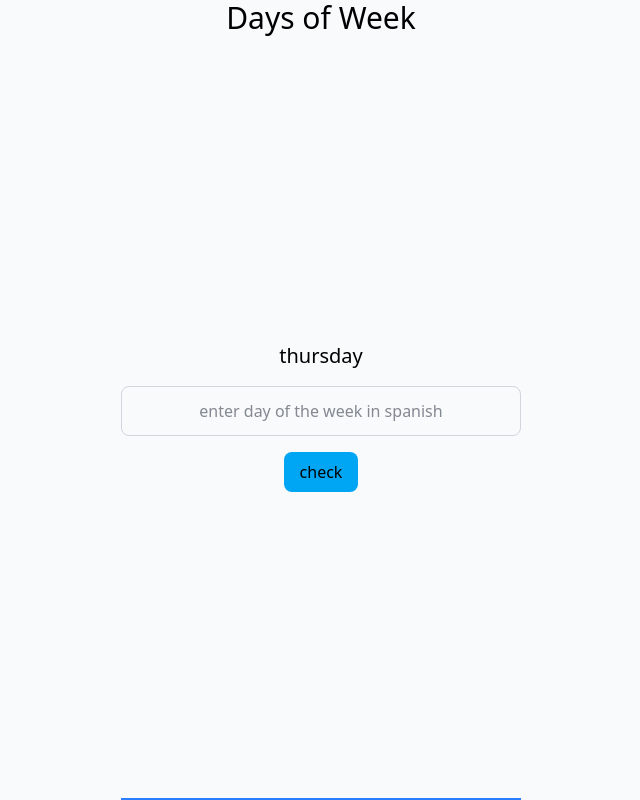
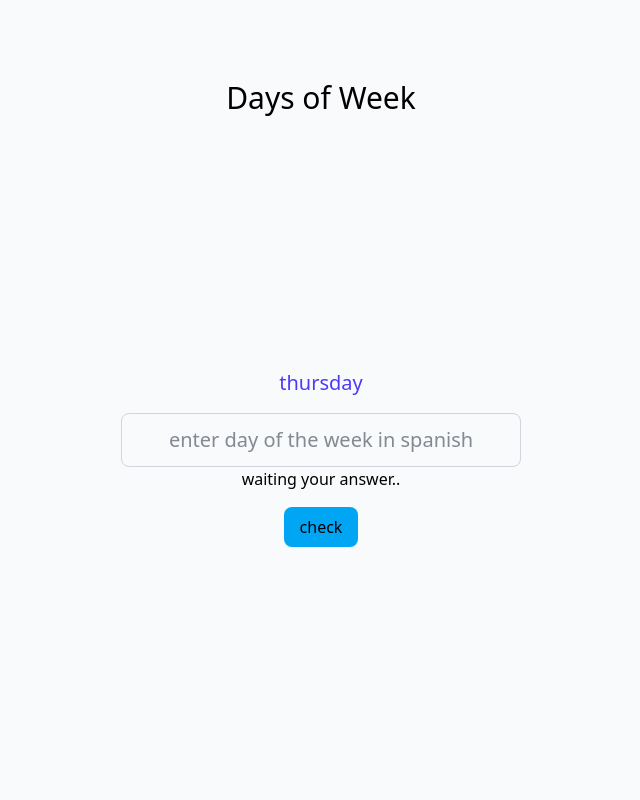
Before and after one commit to danadalabayevacom/talky-talk, a React (Vite) app: page / in a window 1280 px wide. Shown: the whole page, without its empty margins (319-959 px from the left). Built offline with nearby package versions, Linux system fonts and the light colour scheme.

Commit message:
Added correct/incorrect message

```diff
--- a/src/App.jsx
+++ b/src/App.jsx
@@ -5,11 +5,12 @@ import { days, daysEs } from "./dayOfWeeks.js";
 function App() {
   const [index, setIndex] = useState(getRandomIdx(days));
   const [userInput, setUserInput] = useState("");
+  const [answer, setAnswer] = useState(null);
+
   const handleChange = (e) => {
     console.log("text:", e.target.value);
     setUserInput(e.target.value);
   };
-
 
   const onClick = () => {
     const firstvalue = daysEs[index];
@@ -17,31 +18,41 @@ function App() {
     const thirdvalue = secondvalue.toLowerCase();
 
     if (firstvalue === thirdvalue) {
-      console.log("correct");
+      setAnswer(true);
     } else {
-      console.log("incorrect");
+      setAnswer(false);
     }
   };
 
-  console.log("render");
   return (
     <>
       <div className="flex justify-center min-h-screen  bg-slate-50">
         <div className="flex flex-col justify-between">
-          <div className="text-3xl text-center text-bold">Days of Week</div>
+          <div className="text-3xl text-center text-bold mt-20">
+            Days of Week
+          </div>
           <div className="flex flex-col ">
-            <div className="text-center text-xl">
+            <div className="text-center text-xl text-indigo-600">
               {days[index]}
               {/* Это первое значение */}
             </div>
             <input
-              className="w-100 mt-4 p-3 text-center border border-gray-300 text-gray-900 rounded-lg  focus:outline-none focus:ring-2 focus:ring-indigo-500 transition"
+              className="w-100 mt-4 p-3 text-xl text-center border border-gray-300 text-gray-900 rounded-lg  focus:outline-none focus:ring-2 focus:ring-indigo-500 transition"
               type="text"
               value={userInput}
               // это второе значение
               onChange={handleChange}
               placeholder="enter day of the week in spanish"
             />
+            <div className="text-center">
+              {answer === null ? (
+                <div>waiting your answer..</div>
+              ) : answer === true ? (
+                <div className="text-green-500">Correct</div>
+              ) : (
+                <div className="text-red-400">"The expected answer is: {daysEs[index]}"</div>
+              )}
+            </div>
             <div className="flex justify-center">
               <button
                 className="mt-4 bg-sky-500 hover:bg-sky-700  rounded-lg py-2 px-4"
@@ -51,7 +62,7 @@ function App() {
               </button>
             </div>
           </div>
-          <div className="border border-blue-500"></div>
+          <div></div>
         </div>
       </div>
     </>
```
